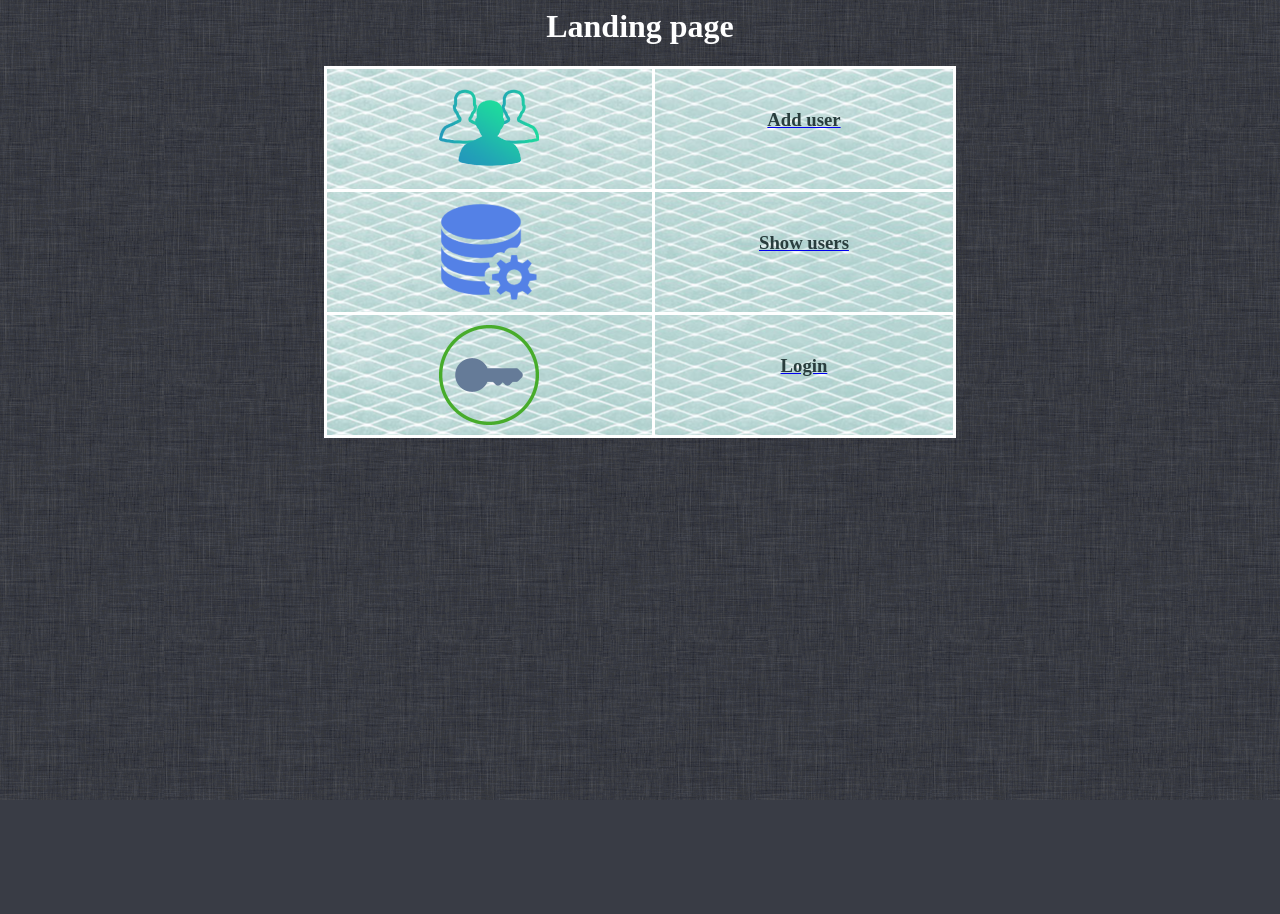
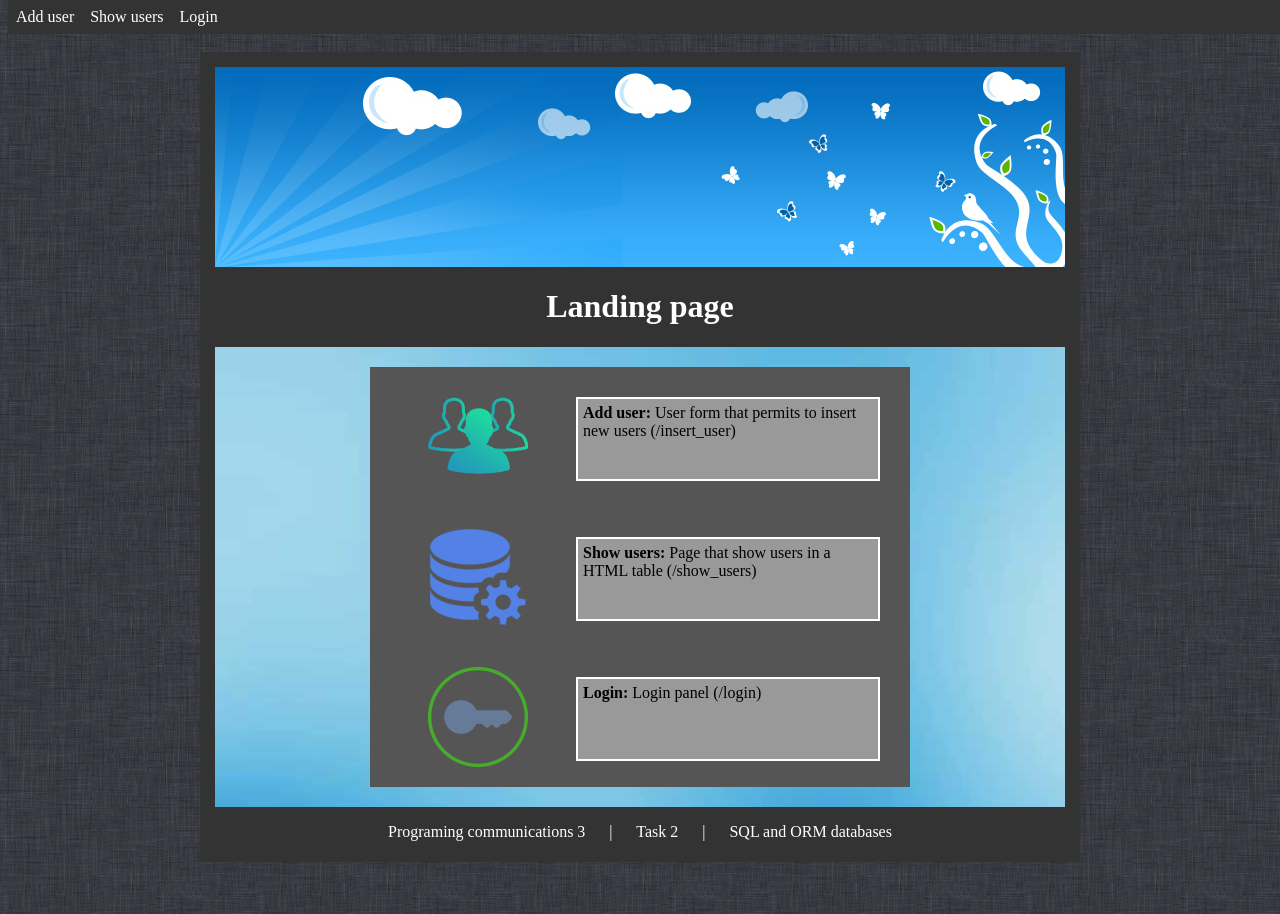
Before and after one commit to err8029/pract2_sql_orm, a Flask app: page / in a window 1280 px wide. Before the commit the page ends 800 px from the top, so only its background shows below. Run offline with Flask 2, Linux system fonts and the light colour scheme.

Commit message:
updated landing page

```diff
--- a/templates/index.html
+++ b/templates/index.html
@@ -3,29 +3,103 @@
       <title>Index</title>
    </head>
    <style>
-   table {
-   border-collapse: collapse;
-   }
-   td {
-   border: 3px solid white;
-   }
+    /*traiem els puntets de la llista li donem un color i la fixem a dalt*/
+    ul {
+     list-style-type: none;
+     margin: 0;
+     padding: 0;
+     overflow: hidden;
+     background-color: #333;
+     position: fixed;
+     top: 0;
+     width: 100%;
+    }
+    /*posem els li en horitzontal*/
+    li {
+     float: left
+     }
+    /*permetem que el bloc sigui clicable i li donem mida i propietats al text*/
+    li a{
+     display: block;
+     padding: 8px;
+     color: white;
+     text-align: center;
+     text-decoration: none;
+     }
+    /*efecte al posar el ratoli al damunt*/
+    li a:hover {
+    background-color: #555;
+    }
+    /*fem una configuracio d'estil per a cada pseudoclasse de divs*/
+    div.principal {
+     width: 850px;
+     color: white;
+     background-color: #333;
+     text-align: center;
+     padding: 15px;
+     margin: 52px;
+     height: 780px;
+    }
+    div.seccio {
+     width: 500px;
+     color: white;
+     background-color: #555;
+     padding: 20px;
+     margin: 0px;
+    }
+    div.desc{
+     float: right;
+     width: 290px;
+     height: 70px;
+     color: black;
+     text-align: left;
+     background-color: #999;
+     background-repeat: no-repeat;
+     padding: 5px;
+     border: 2px solid white;
+     margin: 10px;
+    }
+    div.topfons{
+     margin: 0px;
+     width: 850px;
+     height: 200px;
+     background-image: url("/static/cabimg.jpg");
+     background-repeat: no-repeat;
+    }
+    div.fonscontingut{
+     padding: 20px;
+     width: 810px;
+     height: 420px;
+     background-image: url("/static/fonscont.jpg");
+     background-repeat: no-repeat;
+    }
+}
    </style>
    <body background="/static/bg.png">
-      <p></p>
-      <h1 color=white><center><font color=white>Landing page</center></font></h1>
-      <table width="50%" heigh="50%" cellspacing="5" cellpadding="10" align="center" background="/static/bgtable.jpg">
-         <tr>
-            <td align="center"><img src="/static/users2.png" alt="users" heigh="100" width="100"></td>
-            <td align="center"><h3><a href="insert_user"><font color=#293d3d>Add user</font></a></h3></td>
-         </tr>
-         <tr>
-            <td align="center"><img src="/static/table.png" alt="table" heigh="100" width="100" align="center"></td>
-            <td align="center"><h3><a href="show_users"><font color=#293d3d>Show users</font></a></h3></td>
-         </tr>
-         <tr>
-            <td align="center"><img src="/static/login.png" alt="login" heigh="100" width="100" align="center"></td>
-            <td align="center"><h3><a href="login"><font color=#293d3d>Login</font></a></h3></td>
-         </tr>
-      </table>
+      <ul>
+         <li><a href="insert_user">Add user</a></li>
+         <li><a href="show_users">Show users</a></li>
+         <li><a href="login">Login</a></li>
+      </ul>
+      <center>
+         <div class="principal">
+            <div class="topfons"></div>
+            <h1>Landing page</h1>
+            <div class="fonscontingut">
+              <center>
+               <div class="seccio"><img src="/static/users2.png" alt="users" heigh="100" width="100">
+                  <div class="desc"><b>Add user:</b> User form that permits to insert new users (/insert_user) </div>
+               </div>
+               <div class="seccio"><img src="/static/table.png" alt="table" heigh="100" width="100">
+                  <div class="desc"><b>Show users:</b> Page that show users in a HTML table (/show_users)</div>
+               </div>
+               <div class="seccio"><img src="/static/login.png" alt="login" heigh="100" width="100">
+                  <div class="desc"><b>Login:</b> Login panel (/login)</div>
+               </div>
+              </center>
+            </div>
+            <p>Programing communications 3 &nbsp;&nbsp;&nbsp;&nbsp; | &nbsp;&nbsp;&nbsp;&nbsp; Task 2 &nbsp;&nbsp;&nbsp;&nbsp; | &nbsp;&nbsp;&nbsp;&nbsp; SQL and ORM databases</p>
+         </div>
+      </center>
    </body>
 </html>
```
Also changed, not shown: static/bagtext.gif (added), static/cabimg.jpg (added), static/fonscont.jpg (added), static/headimg.jpg (added), 1 other file.
